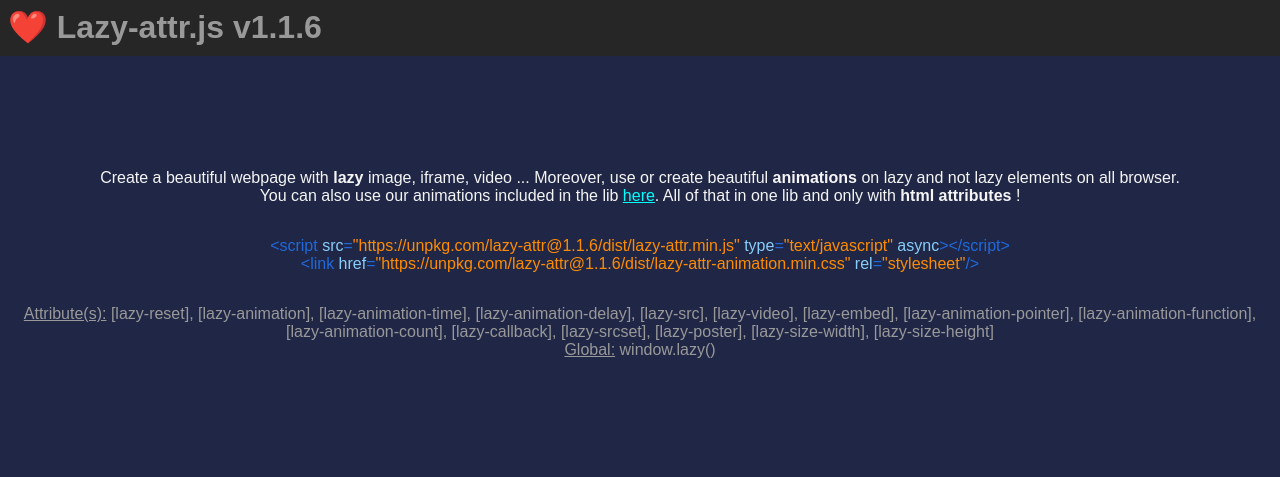
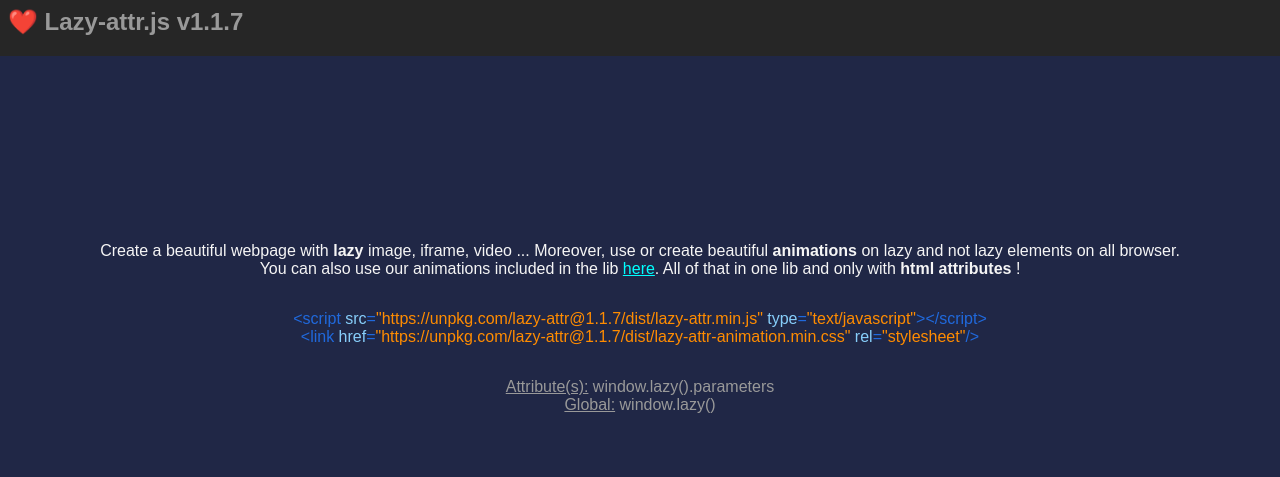
Before and after one commit to yoannchb-pro/Lazy-attr, a website: page index.html in a window 1280 px wide. Shown: the top 477 px of the page. Drawn offline with Linux system fonts and the light colour scheme.

Commit message:
Add files via upload

```diff
--- a/css/main.css
+++ b/css/main.css
@@ -3,7 +3,7 @@
     padding: 0;
 }
 
-p, span, code, h1{
+p, span, code, h1, h2, h3{
     font-family: Arial;
 }
 
@@ -19,7 +19,7 @@
     padding: 0.5em;
 }
 
-header h1{
+header h2{
     margin: 0;
     color: #999999;
 }
@@ -100,7 +100,7 @@
 }
 
 .col-code{
-    height: 27em;
+    height: 35em;
     -webkit-box-orient: vertical;
     -webkit-box-direction: normal;
         -ms-flex-direction: column;
--- a/index.html
+++ b/index.html
@@ -16,7 +16,7 @@
     <title>Lazy-attr || Lazy page and Animations</title>
 
     <!-- LIB css + js-->
-    <script src="./dist/lazy-attr.min.js" async></script>
+    <script src="./dist/lazy-attr.min.js" type="text/javascript"></script>
     <link href="./dist/lazy-attr-animation.min.css" rel="stylesheet"/>
 
 
@@ -31,7 +31,7 @@
 <body>
     <header>
         <a href="https://github.com/yoannchb-pro/Lazy-attr" style="text-decoration: none;">
-            <h1 lazy-animation="slide-left-animation" id="title">❤️&nbsp;Lazy-attr.js</h1>
+            <h2 lazy-animation="slide-left-animation" id="title">❤️&nbsp;Lazy-attr.js</h2>
         </a>
     </header>
 
@@ -241,7 +241,6 @@
 </script>
 <!-- CODE -->
 <script>
-    window.addEventListener('load', function(){
     let v = window.lazy().version;
     document.querySelector('#title').innerHTML += " v" + v;
 
@@ -255,12 +254,11 @@
             .split('[separate]');
     }
 
-        document.querySelector('#code-script').innerHTML = toCodeHtml('<script [attr]src[end-attr]=[str]"https://unpkg.com/lazy-attr@' + v + '/dist/lazy-attr.min.js"[end-str] [attr]type[end-attr]=[str]"text/javascript"[end-str] [attr]async[end-attr]><\/script>');
+    document.querySelector('#code-script').innerHTML = toCodeHtml('<script [attr]src[end-attr]=[str]"https://unpkg.com/lazy-attr@' + v + '/dist/lazy-attr.min.js"[end-str] [attr]type[end-attr]=[str]"text/javascript"[end-str]><\/script>');
     document.querySelector('#code-link').innerHTML = toCodeHtml('<link [attr]href[end-attr]=[str]"https://unpkg.com/lazy-attr@' + v + '/dist/lazy-attr-animation.min.css"[end-str] [attr]rel[end-attr]=[str]"stylesheet"[end-str]/>');;
 
-        document.querySelector('#attr-script').innerHTML = "<u>Attribute(s):</u> " + window.lazy().parameters.join(", ");
+    document.querySelector('#attr-script').innerHTML = "<u>Attribute(s):</u> window.lazy().parameters";
     document.querySelector('#attr-script').innerHTML += "<span style='display: block'><u>Global:</u> window.lazy()</span>";
-    });
 </script>
 <!-- ANIMATION LIST -->
 <script>
--- a/package.json
+++ b/package.json
@@ -1,7 +1,7 @@
 {
   "name": "lazy-attr",
   "version": "1.1.6",
-  "description": "Make a lazy page with lazy video, iframe, image and animations on scrolling supported by IE.",
+  "description": "Create lazy image, iframe, video... Make custom animation on lazy and not lazy element on all browser. You can also use our animations included in the lib. All of that just with html attributes.",
   "main": "./dist/lazy-attr.min.js",
   "scripts": {
     "dev": "npm run build && npm run min-js && npm run min-esm-js && npm run min-cjs-js && npm run prefixer && npm run min-css",
--- a/src/css/lazy-attr-animation.css
+++ b/src/css/lazy-attr-animation.css
@@ -1,6 +1,6 @@
 /**
 * https://github.com/yoannchb-pro/Lazy-attr
-* VERSION: 1.1.6
+* VERSION: 1.1.7
 */
 
 /*CLASSES*/
--- a/src/js/IntersectionOberver.polyfill.js
+++ b/src/js/IntersectionOberver.polyfill.js
@@ -23,6 +23,7 @@
         this.listener = listener;
 
         const requestAnimationFrameSetup = window.requestAnimationFrame || window.mozRequestAnimationFrame || window.webkitRequestAnimationFrame;
+
         if(requestAnimationFrameSetup){
             (function loopDomChangement(){
                 listener();
@@ -31,7 +32,7 @@
         } else {
 
             //If not requestAnimationFrame
-            setInterval(listener, 200);
+            setInterval(listener, 100);
         }
     }
 
--- a/src/js/lazy-attr.global.js
+++ b/src/js/lazy-attr.global.js
@@ -128,8 +128,8 @@
             threshold: 0
         },
         //version
-        version: "1.1.6",
+        version: "1.1.7",
         //version matcher
-        versionMatcher: "[#version]1.1.6[#version]"
+        versionMatcher: "[#version]1.1.7[#version]"
     }
 }
--- a/src/js/lazy-attr.main.js
+++ b/src/js/lazy-attr.main.js
@@ -110,7 +110,7 @@
 
                             //Delete lazy-attr attributes
                             window.lazy().parameters.forEach(function(param){
-                                param = param.replace(/\[/gi, "").replace(/\]/gi, "");
+                                param = param.replace(/(\[||\])/gi, "");
                                 target.removeAttribute(param);
                             });
                         });
@@ -286,7 +286,7 @@
             });
         }
         document.addEventListener("DOMNodeInserted", getLazyObject);
-        document.addEventListener("change", getLazyObject);
+        //document.addEventListener("change", getLazyObject);
         getLazyObject();
 
         //Info
```
Also changed, not shown: CHANGELOG.md, README.md, dist/lazy-attr-animation.css, dist/lazy-attr.cjs.js, dist/lazy-attr.cjs.min.js, dist/lazy-attr.esm.js, dist/lazy-attr.esm.min.js, dist/lazy-attr.js, dist/lazy-attr.min.js. Lines whose indentation alone changed are shown as unchanged.
